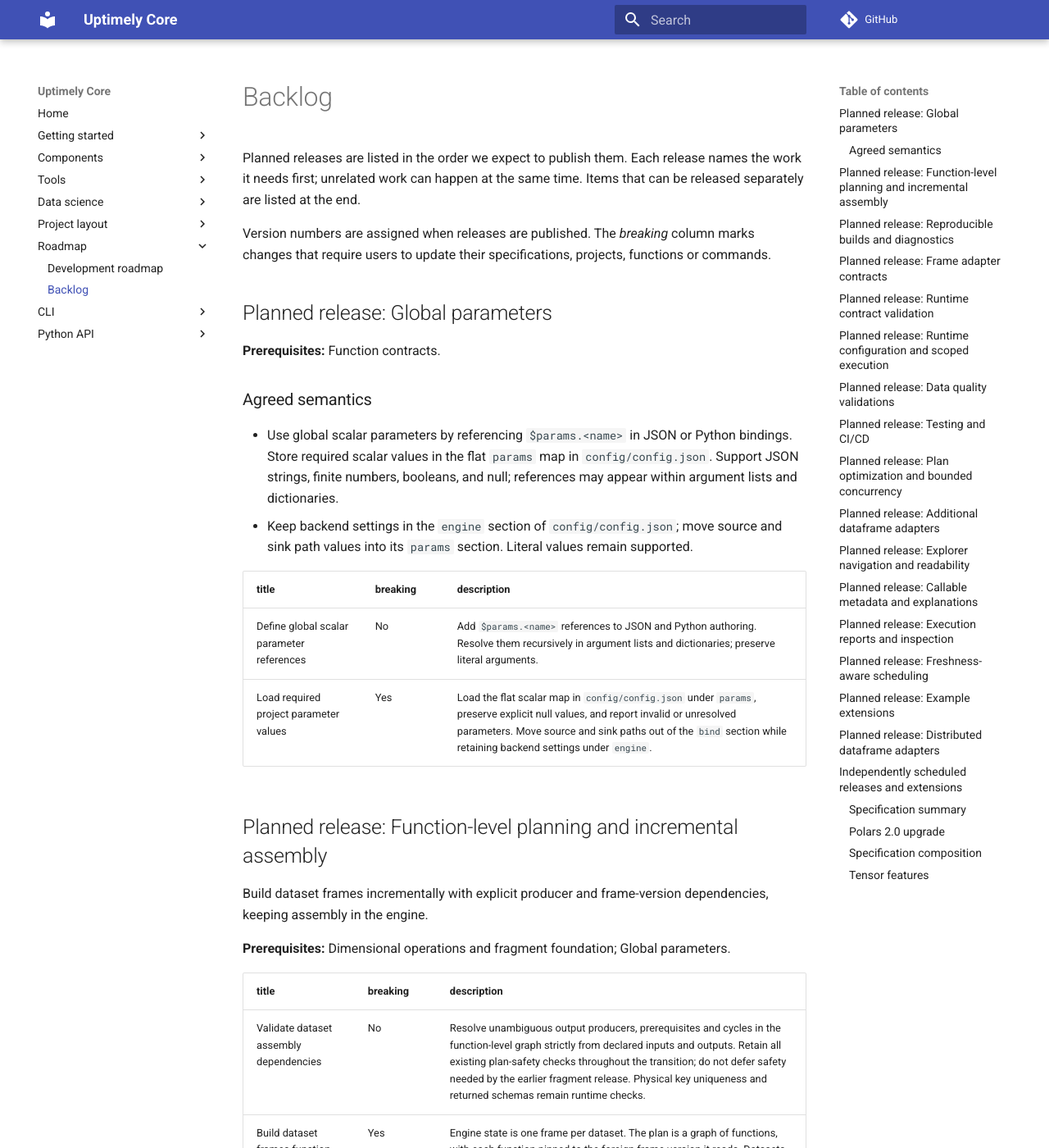
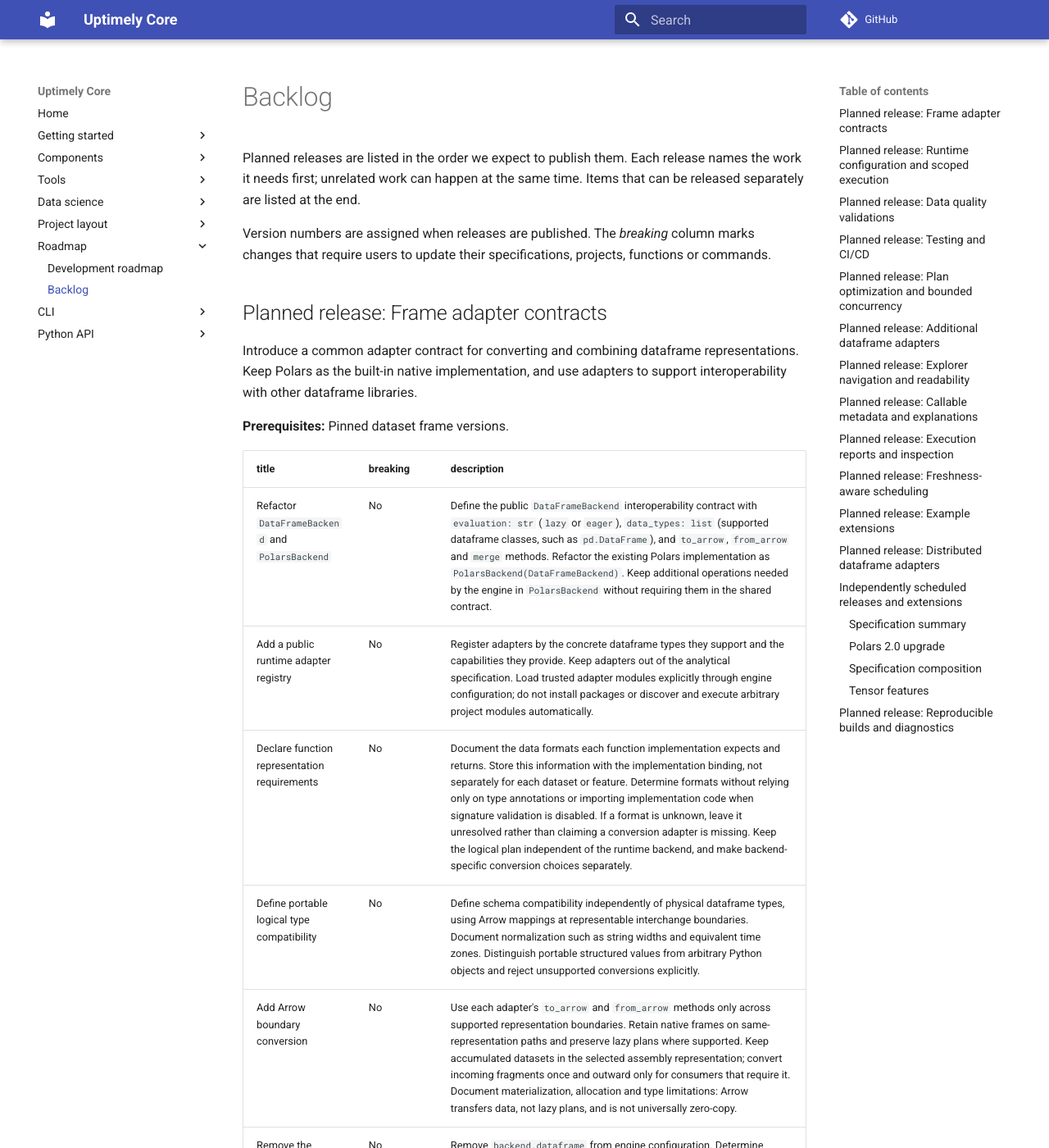
Before and after one commit to uptimely-ai/uptimely-core, an MkDocs documentation site: the page built from docs/roadmap/backlog.md, in a window 1280 px wide and 1400 px high. Shown: the whole window at 82% size. Built offline with MkDocs 1.6.1 and Material for MkDocs 9.7.7, drawn with Linux system fonts in a browser that asks for light colours; comment, search, counter and statistics services are not loaded; some of the changed text lies outside the part shown.

Commit message:
Remove done items from backlog

```diff
--- a/docs/roadmap/backlog.md
+++ b/docs/roadmap/backlog.md
@@ -8,92 +8,31 @@ Version numbers are assigned when releases are published. The *breaking*
 column marks changes that require users to update their specifications,
 projects, functions or commands.
 
-## Planned release: Global parameters
 
-**Prerequisites:** Function contracts.
+## Planned release: Frame adapter contracts
 
-### Agreed semantics
+Introduce a common adapter contract for converting and combining dataframe
+representations. Keep Polars as the built-in native implementation, and use
+adapters to support interoperability with other dataframe libraries.
 
-- Use global scalar parameters by referencing `$params.<name>` in JSON or
-  Python bindings. Store required scalar values in the flat `params` map in
-  `config/config.json`. Support JSON strings, finite numbers, booleans, and
-  null; references may appear within argument lists and dictionaries.
-- Keep backend settings in the `engine` section of `config/config.json`; move
-  source and sink path values into its `params` section. Literal values remain supported.
+**Prerequisites:** Pinned dataset frame versions.
 
 | title | breaking | description |
 |---|---|---|
-| Define global scalar parameter references | No | Add `$params.<name>` references to JSON and Python authoring. Resolve them recursively in argument lists and dictionaries; preserve literal arguments. |
-| Load required project parameter values | Yes | Load the flat scalar map in `config/config.json` under `params`, preserve explicit null values, and report invalid or unresolved parameters. Move source and sink paths out of the `bind` section while retaining backend settings under `engine`. |
-
-## Planned release: Function-level planning and incremental assembly
-
-Build dataset frames incrementally with explicit producer and frame-version
-dependencies, keeping assembly in the engine.
-
-**Prerequisites:** Dimensional operations and fragment foundation;
-Global parameters.
-
-| title | breaking | description |
-|---|---|---|
-| Validate dataset assembly dependencies | No | Resolve unambiguous output producers, prerequisites and cycles in the function-level graph strictly from declared inputs and outputs. Retain all existing plan-safety checks throughout the transition; do not defer safety needed by the earlier fragment release. Physical key uniqueness and returned schemas remain runtime checks. |
-| Build dataset frames function by function | Yes | Engine state is one frame per dataset. The plan is a graph of functions, with each function pinned to the foreign frame version it reads. Datasets in the same stage are independent only when no declared input/output dependency connects them. Start with a sequential scheduler that waits for each step to finish successfully before starting the next, and preserve the fragment assembly contract. |
-
-## Planned release: Reproducible builds and diagnostics
-
-Make builds identifiable and immutable, and source-loading failures actionable.
-
-**Prerequisites:** No new execution capability; provenance records must evolve
-with changes to specification and plan formats.
-
-| title | breaking | description |
-|---|---|---|
-| Record execution requirements | No | Record callable module references, declared package requirements and available version provenance in the build manifest. Provide checks for requirement availability and compatibility without executing analytical functions, for reuse by strict target-aware compilation and engine preflight. Distinguish declared requirements from best-effort import analysis; dynamic imports cannot be exhaustively inferred. Do not install dependencies automatically. |
-| Preserve immutable build snapshots | No | Published artifacts retain fixed specification, mapping bindings and plan snapshots with stable build identity. Record implementation package versions or source fingerprints so changed code can be detected; an import path alone does not freeze implementation. Changed logic or bindings require a new build, not a new authoring identity for every function or mapping. Runtime overrides must not mutate published artifacts. |
-| Improve build-source diagnostics | No | Distinguish malformed `module:attribute` entrypoints, missing spec sources and import failures inside otherwise valid modules. Preserve the underlying exception cause and actionable message, and offer a verbose traceback option. Cover Python and JSON source selection, project-directory discovery and nested import failures in tests; document the current CLI syntax rather than introducing a duplicate project-directory option. |
-| Align examples with the documented project layout | Maybe | Link example READMEs to the project structure guide and keep specifications in `spec/`, separate from runtime configuration. Align examples and documentation around importable implementation packages, using a `src/` layout where packaging is needed and grouping I/O and calculations consistently. Add validation folders when quality validations ship. Keep deployment assets separate from analytical functions; automatic assembly needs no user-authored merge category. Update scaffolding, entrypoints, commands and tests together. Earlier breaking releases must still migrate affected examples immediately. |
-
-## Planned release: Frame adapter contracts
-
-Keep Polars as the built-in native implementation. Separate dataframe conversion
-from native assembly and validate both before advertising support. This release
-introduces the adapter contracts and implementation path for dataframe
-representations beyond Polars, which are not supported by the fragment
-foundation release.
-
-**Prerequisites:** Function-level planning and incremental assembly;
-execution-requirement checks from Reproducible builds and diagnostics.
-
-| title | breaking | description |
-|---|---|---|
-| Add a public runtime adapter registry | No | Register operations by concrete frame representation and capability, such as `to_arrow`, `from_arrow` and `assemble_fragments`, with documented signatures. Keep adapters out of the analytical specification. Load trusted adapter modules explicitly through engine configuration; do not install packages or discover and execute arbitrary project modules automatically. |
-| Integrate native execution adapters | Maybe | Evolve `DataFrameBackend` around the registry, retaining shared assembly orchestration and built-in Polars support. Native execution requires inspection, selection and contract validation as well as assembly. Limit the interface to engine requirements instead of creating a general dataframe API or compatibility-layer dependency. |
-| Declare function representation requirements | No | Record input and output representations with implementation-binding metadata, not individual dataset or feature mappings. Resolve requirements without relying solely on annotations or importing implementations when signature validation is disabled. Treat unknown representations as unresolved requirements, not missing adapters. Keep the logical plan backend-independent and target-specific choices separate. |
+| Refactor `DataFrameBackend` and `PolarsBackend` | No | Define the public `DataFrameBackend` interoperability contract with `evaluation: str` (`lazy` or `eager`), `data_types: list` (supported dataframe classes, such as `pd.DataFrame`), and `to_arrow`, `from_arrow` and `merge` methods. Refactor the existing Polars implementation as `PolarsBackend(DataFrameBackend)`. Keep additional operations needed by the engine in `PolarsBackend` without requiring them in the shared contract. |
+| Add a public runtime adapter registry | No | Register adapters by the concrete dataframe types they support and the capabilities they provide. Keep adapters out of the analytical specification. Load trusted adapter modules explicitly through engine configuration; do not install packages or discover and execute arbitrary project modules automatically. |
+| Declare function representation requirements | No | Document the data formats each function implementation expects and returns. Store this information with the implementation binding, not separately for each dataset or feature. Determine formats without relying only on type annotations or importing implementation code when signature validation is disabled. If a format is unknown, leave it unresolved rather than claiming a conversion adapter is missing. Keep the logical plan independent of the runtime backend, and make backend-specific conversion choices separately. |
 | Define portable logical type compatibility | No | Define schema compatibility independently of physical dataframe types, using Arrow mappings at representable interchange boundaries. Document normalization such as string widths and equivalent time zones. Distinguish portable structured values from arbitrary Python objects and reject unsupported conversions explicitly. |
-| Add a missing-value policy | No | Declare `nullable` and `NaN` handling as a dataset default, overridable per feature. Define preservation or explicit rejection at conversion boundaries, including array representations that cannot retain null validity information. Do not silently conflate nulls and NaNs. |
-| Add Arrow boundary conversion | No | Use Arrow only across supported representation boundaries. Retain native frames on same-representation paths and preserve lazy plans where supported. Keep accumulated datasets in the selected assembly representation; convert incoming fragments once and outward only for consumers that require it. Document materialization, allocation and type limitations: Arrow transfers data, not lazy plans, and is not universally zero-copy. |
-| Select assembly independently of interchange | No | Configure assembly in engine settings, defaulting to Polars. Conversion-only adapters permit foreign fragments without native join support. Native assembly requires the full execution capability set; missing capabilities fail explicitly rather than falling back silently to Polars. |
+| Add Arrow boundary conversion | No | Use each adapter's `to_arrow` and `from_arrow` methods only across supported representation boundaries. Retain native frames on same-representation paths and preserve lazy plans where supported. Keep accumulated datasets in the selected assembly representation; convert incoming fragments once and outward only for consumers that require it. Document materialization, allocation and type limitations: Arrow transfers data, not lazy plans, and is not universally zero-copy. |
+| Remove the engine dataframe setting | No | Remove `backend.dataframe` from engine configuration. Determine required conversions and fragment merges from functions' declared dataframe representations and the available adapters; keep Polars as the built-in native implementation. Conversion-only adapters permit foreign fragments without native merge support. If merging is required but unavailable for the involved representation, fail explicitly rather than silently falling back to Polars. |
 | Validate adapter capabilities before execution | No | Record representation and capability requirements during portable compilation without requiring target adapters on the build machine. Offer strict target-aware compilation using engine configuration and the registry. Reuse its resolver in mandatory engine preflight to check conversions, native operations, execution requirements and permitted materialization or transfer boundaries. Errors identify the function or boundary, missing capability, expected registration signature and loading guidance. |
 | Add adapter and assembly conformance suites | No | Generalize the existing Polars safety tests into reusable suites for conversion and native assembly separately. Cover null and duplicate keys, dimensionless datasets, collisions, partial coverage, schema fidelity, missing values and eager/lazy behavior. Test missing-capability diagnostics and reject unsupported boundaries without silent local collection. Ship suites with the registry; every later adapter must pass its applicable tests. |
-
-## Planned release: Runtime contract validation
-
-Add extended runtime checks and consistent controls without weakening the
-mandatory safety already shipped with fragments and adapters.
-
-**Prerequisites:** Frame adapter contracts.
-
-| title | breaking | description |
-|---|---|---|
-| Separate mandatory and optional runtime checks | Yes | Keep preflight, actual returned-representation checks and assembly safety mandatory, including required columns, collisions and dimension-key uniqueness. Add `uptimely run --validate contracts` for extended actual-type and declared-data-contract checks, with the same named modes in the Python engine API rather than an ambiguous boolean. Use native capabilities, not unconditional Arrow copies; respect materialization policy. Unknown or not-yet-supported validation modes fail explicitly. |
-| Restrict functions to declared feature inputs | Yes | Pass only dimension keys and declared feature inputs, so hidden column reads fail. Warn about undeclared output columns. Preserve explicit output bindings and representation requirements across native and converted paths. |
 
 ## Planned release: Runtime configuration and scoped execution
 
 Run the requested scope in the right environment without changing saved builds.
 
-**Prerequisites:** Function-level planning and incremental assembly;
-Reproducible builds and diagnostics; Runtime contract validation.
+**Prerequisites:** Pinned dataset frame versions; Frame adapter contracts.
 
 | title | breaking | description |
 |---|---|---|
@@ -107,13 +46,15 @@ Reproducible builds and diagnostics; Runtime contract validation.
 Check real data with explicit rules that produce no features and do not change
 data. Quality checks complement contracts; they do not prove formula correctness.
 
-**Prerequisites:** Runtime contract validation; Runtime configuration and scoped
+**Prerequisites:** Frame adapter contracts; Runtime configuration and scoped
 execution for shared invocation and environment configuration.
 
 | title | breaking | description |
 |---|---|---|
+| Separate mandatory and optional runtime checks | Yes | Keep preflight, actual returned-representation checks and assembly safety mandatory, including required columns, collisions and dimension-key uniqueness. Add `uptimely run --validate contracts` for extended actual-type and declared-data-contract checks, with the same named modes in the Python engine API rather than an ambiguous boolean. Use native capabilities, not unconditional Arrow copies; respect materialization policy. Unknown or not-yet-supported validation modes fail explicitly. |
 | Add data quality validations | No | Add a `validations` section with calculation-style binding, organizing code under `calculations/` and `validations/`. Dataset validation functions return `bool` or failing rows, where an empty frame means passed. Severity `error` fails the run and stops further execution under the normal failure policy, without special write-only gating. Severity `warn` reports and continues. Validation runs include writes like other steps, using environment-configured destinations. Extend existing modes with `--validate quality` and `--validate all`, the latter including contract checks. Show validations as feature status badges in Explorer, not calculation steps. |
 | Add reusable null-quality checks | No | Provide distinct any-null and all-null-column checks with explicit empty-dataset behavior and configurable severity. Apply only declared checks; nulls in a nullable column are not automatically invalid. Keep quality rules separate from mandatory assembly safety and reuse validation reporting. |
+| Add a missing-value policy | No | Define whether datasets and features may contain nulls or NaNs, with feature-level settings overriding dataset defaults. Make the policy available to data-quality checks so allowed nulls are not treated as failures by default. Preserve nulls and NaNs distinctly across representation conversions, or reject conversions that cannot preserve them, such as arrays without null-validity information. |
 | Add validation reports | No | Use a consistent record containing validation, dataset, severity, pass/fail, failing row count, bounded sample and message. Include run and build identity for later correlation with execution reports. Export with `--report <path>`, print a CLI summary and show the latest report in Explorer. Each run replaces the previous report; shared history is out of scope. Make sample capture explicit and redact sensitive data. |
 
 ## Planned release: Testing and CI/CD
@@ -135,7 +76,7 @@ validations. Existing repository tests continue to accompany every release.
 
 Optimize a correct, scoped plan and execute genuinely independent work.
 
-**Prerequisites:** Function-level planning and incremental assembly;
+**Prerequisites:** Pinned dataset frame versions;
 Frame adapter contracts; Runtime configuration and scoped execution;
 Data quality validations for shared validation and failure semantics.
 
@@ -189,9 +130,9 @@ extension points for the explanation views. Metadata extraction can ship first.
 Make execution outcomes portable and inspectable without promising live
 monitoring or shared history.
 
-**Prerequisites:** Reproducible builds and diagnostics; Data quality validations
-for shared run/build identifiers; Explorer navigation extension points for UI
-integration. Report export can ship before its Explorer view.
+**Prerequisites:** Data quality validations for shared run/build identifiers;
+Explorer navigation extension points for UI integration. Report export can
+ship before its Explorer view.
 
 | title | breaking | description |
 |---|---|---|
@@ -203,7 +144,7 @@ integration. Report export can ship before its Explorer view.
 Derive schedules from declared result freshness without changing the meaning
 of analytical dependencies.
 
-**Prerequisites:** Function-level planning and incremental assembly; Runtime configuration and
+**Prerequisites:** Pinned dataset frame versions; Runtime configuration and
 scoped execution. Parallel execution is not required.
 
 | title | breaking | description |
@@ -215,8 +156,7 @@ scoped execution. Parallel execution is not required.
 Consolidate and extend runnable analytics examples, not migration work deferred
 from earlier releases.
 
-**Prerequisites:** The function-kind contracts used by each example; the documented
-layout from Reproducible builds and diagnostics.
+**Prerequisites:** The function-kind contracts used by each example.
 
 | title | breaking | description |
 |---|---|---|
@@ -274,3 +214,17 @@ missing-value rules.
 | title | breaking | description |
 |---|---|---|
 | Add a tensor feature type | No | Support fixed-shape tensor features using Arrow's `FixedShapeTensor` type, with explicit shape, dtype and conversion contracts tested through the applicable adapter conformance suites. |
+
+## Planned release: Reproducible builds and diagnostics
+
+Make builds identifiable and immutable, and source-loading failures actionable.
+
+**Prerequisites:** No new execution capability; provenance records must evolve
+with changes to specification and plan formats.
+
+| title | breaking | description |
+|---|---|---|
+| Record execution requirements | No | Record callable module references, declared package requirements and available version provenance in the build manifest. Provide checks for requirement availability and compatibility without executing analytical functions, for reuse by strict target-aware compilation and engine preflight. Distinguish declared requirements from best-effort import analysis; dynamic imports cannot be exhaustively inferred. Do not install dependencies automatically. |
+| Preserve immutable build snapshots | No | Published artifacts retain fixed specification, mapping bindings, plan and callable implementation source with stable build identity. Package callable code in the bundle as a wheel for packaged projects or a source archive for supported pure-Python projects; record its content hash and load implementations from that artifact at runtime rather than mutable project files. An import path or source fingerprint alone does not freeze implementation. Record dependency requirements and provenance separately; bundling project source does not bundle third-party dependencies. Changed logic or bindings require a new build, not a new authoring identity for every function or mapping. Runtime overrides must not mutate published artifacts. |
+| Improve build-source diagnostics | No | Distinguish malformed `module:attribute` entrypoints, missing spec sources and import failures inside otherwise valid modules. Preserve the underlying exception cause and actionable message, and offer a verbose traceback option. Cover Python and JSON source selection, project-directory discovery and nested import failures in tests; document the current CLI syntax rather than introducing a duplicate project-directory option. |
+| Align examples with the documented project layout | Maybe | Link example READMEs to the project structure guide and keep specifications in `spec/`, separate from runtime configuration. Align examples and documentation around importable implementation packages, using a `src/` layout where packaging is needed and grouping I/O and calculations consistently. Add validation folders when quality validations ship. Keep deployment assets separate from analytical functions; automatic assembly needs no user-authored merge category. Update scaffolding, entrypoints, commands and tests together. Earlier breaking releases must still migrate affected examples immediately. |
```
